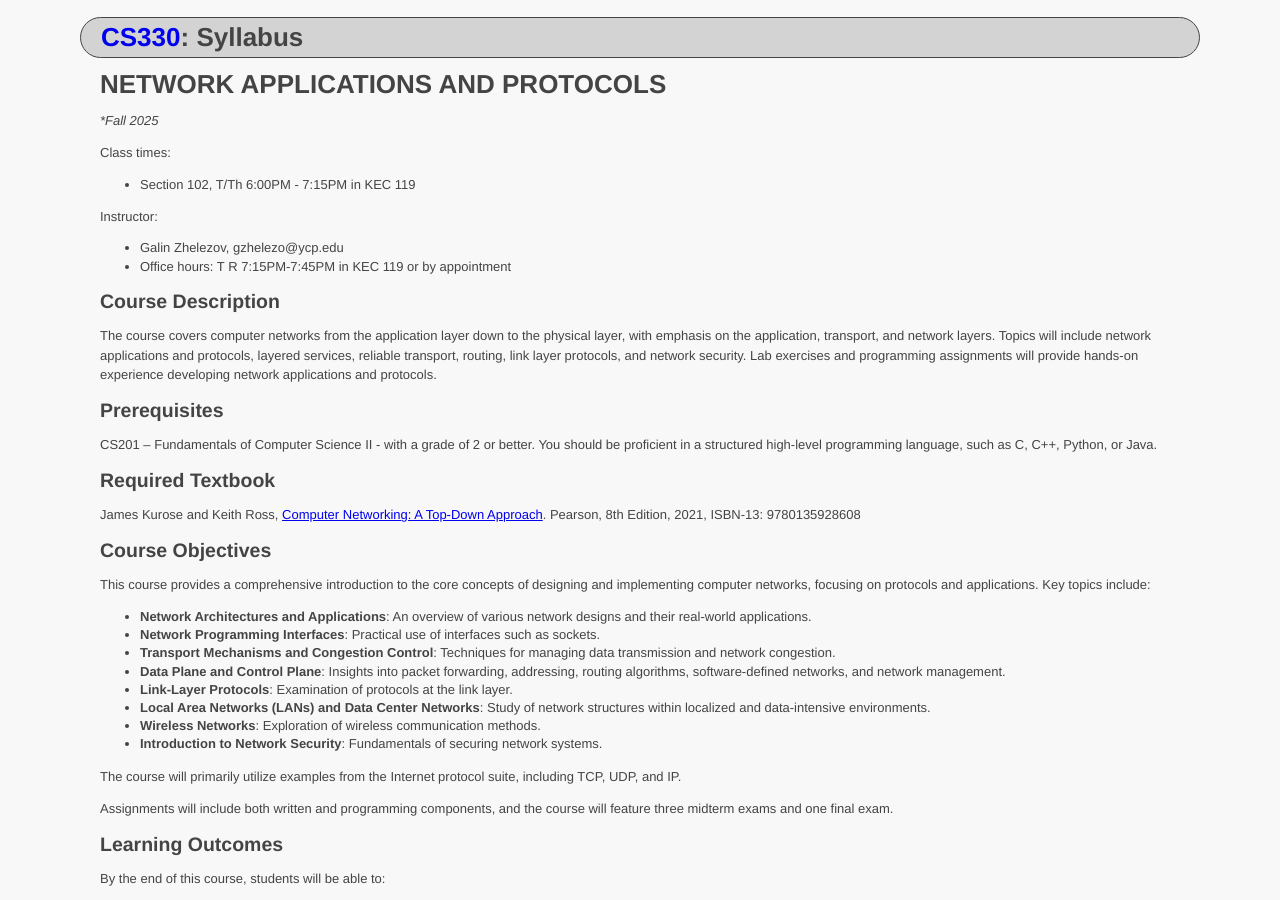
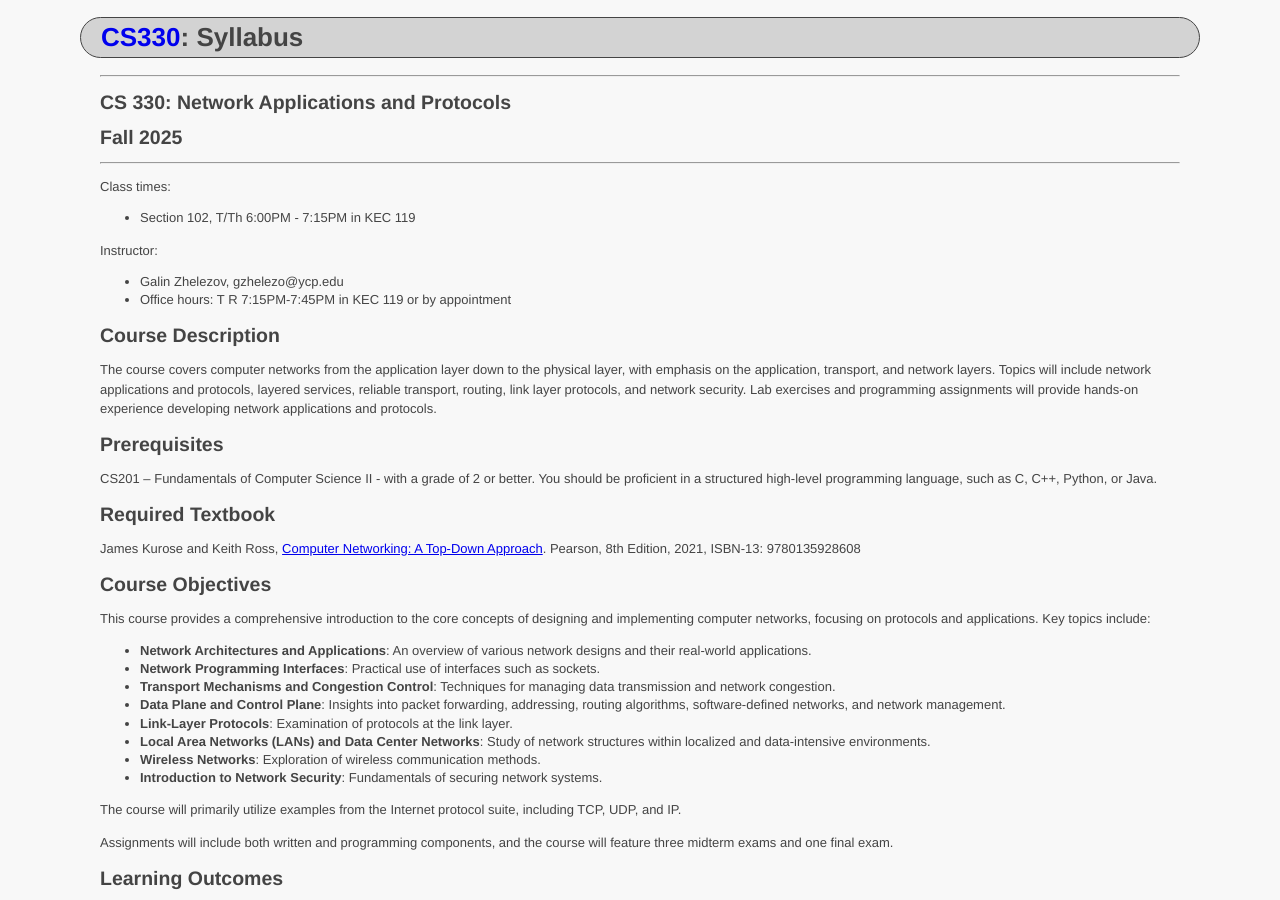
Before and after one commit to ycpcs/cs330-fall2025, a Jekyll site: the page built from syllabus.md, in a window 1280 px wide and 900 px high. Built offline with Jekyll 4.4.1, drawn with Linux system fonts in a browser that asks for light colours.

Commit message:
update home page and syllabus

```diff
--- a/syllabus.md
+++ b/syllabus.md
@@ -4,10 +4,13 @@ course_number: CS330
 title: Syllabus
 ---
 
-NETWORK APPLICATIONS AND PROTOCOLS
-========================================
+--- --- --- --- --- --- --- --- --- --- --- --- --- --- --- --- --- --- --- --- --- --- --- ---
 
-**Fall 2025*
+## CS 330: Network Applications and Protocols
+
+## Fall 2025
+
+--- --- --- --- --- --- --- --- --- --- --- --- --- --- --- --- --- --- --- --- --- --- --- ---
 
 Class times:
 
```
Also changed, not shown: index.md (+7 -1 lines).
